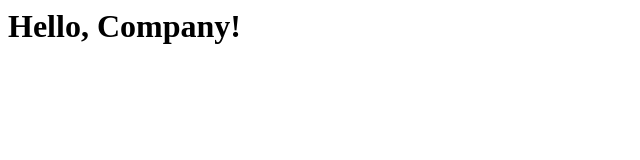
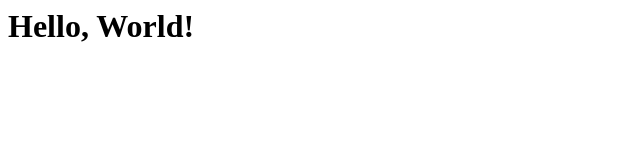
Before and after one commit to navyseal8/ippt, a plain HTML site: page index.html in a window 1280 px wide. Shown: the whole page, without its empty margins (0-640 px from the left). Drawn offline with Linux system fonts and the light colour scheme.

Commit message:
updated with Sir

```diff
--- a/index.html
+++ b/index.html
@@ -1 +1 @@
-<h1>Hello, Company!</h1>
+<h1>Hello, World!</h1>
```
